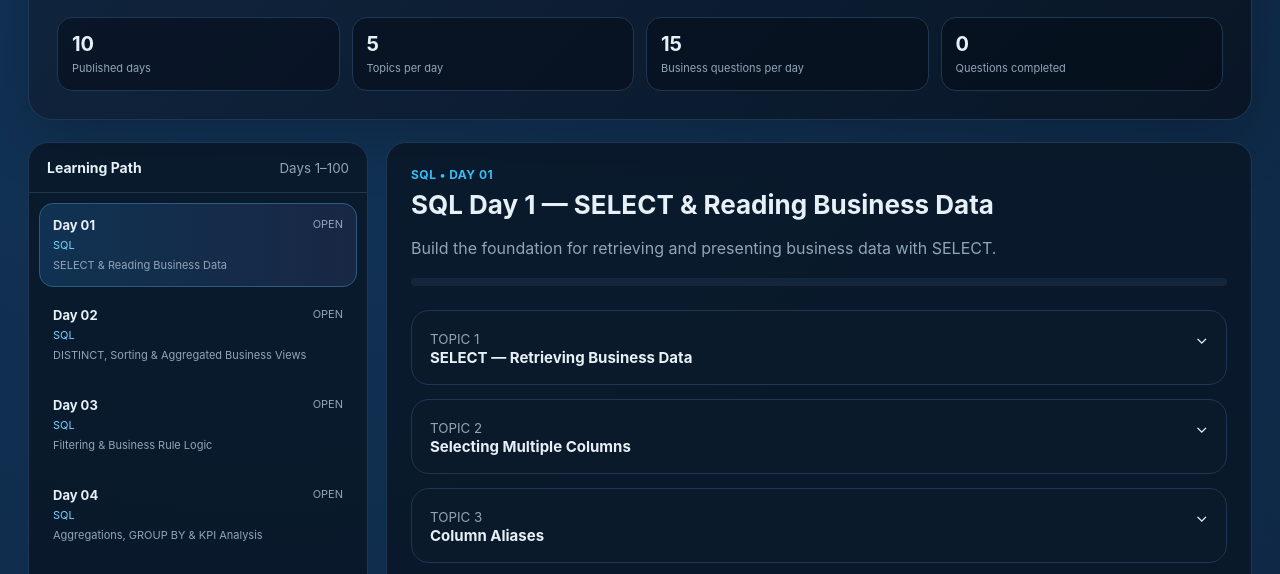
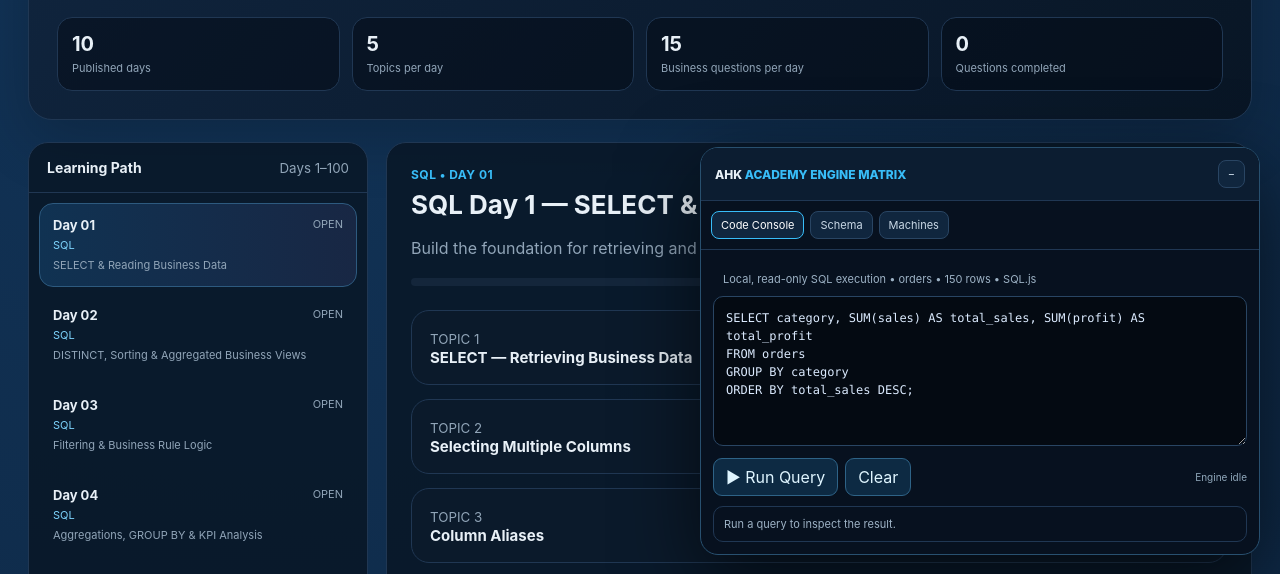
Before and after one commit to AbuHumzaKhan/100day-of-learning-DA, a plain HTML site: page index.html in a window 1280 px wide. Shown: the part 225-799 px from the top of the page. Drawn offline with nearby package versions, Linux system fonts and the light colour scheme.

Commit message:
Integrate AHK Academy Engine Matrix

```diff
--- a/index.html
+++ b/index.html
@@ -79,5 +79,6 @@ function updateBar(d){
 }
 init();
 </script>
+<script type="module" src="./engines/academy-engine.js"></script>
 </body>
 </html>
```
